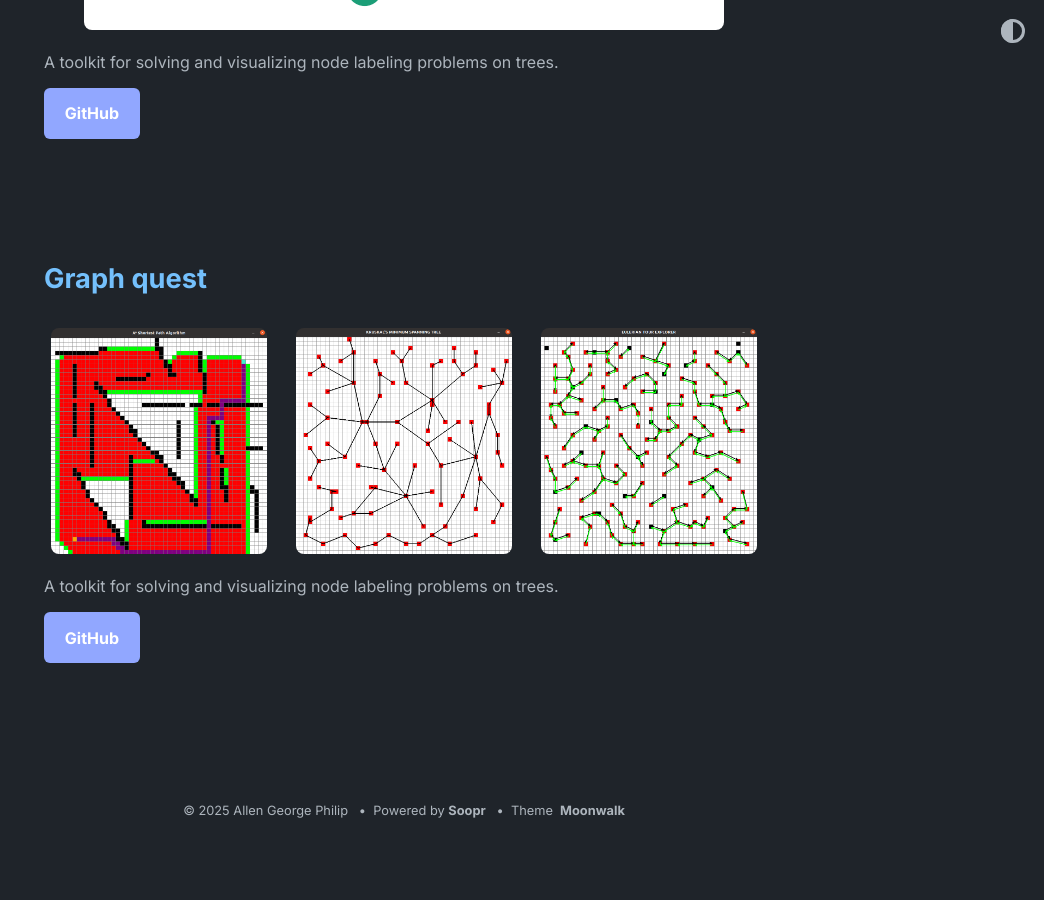
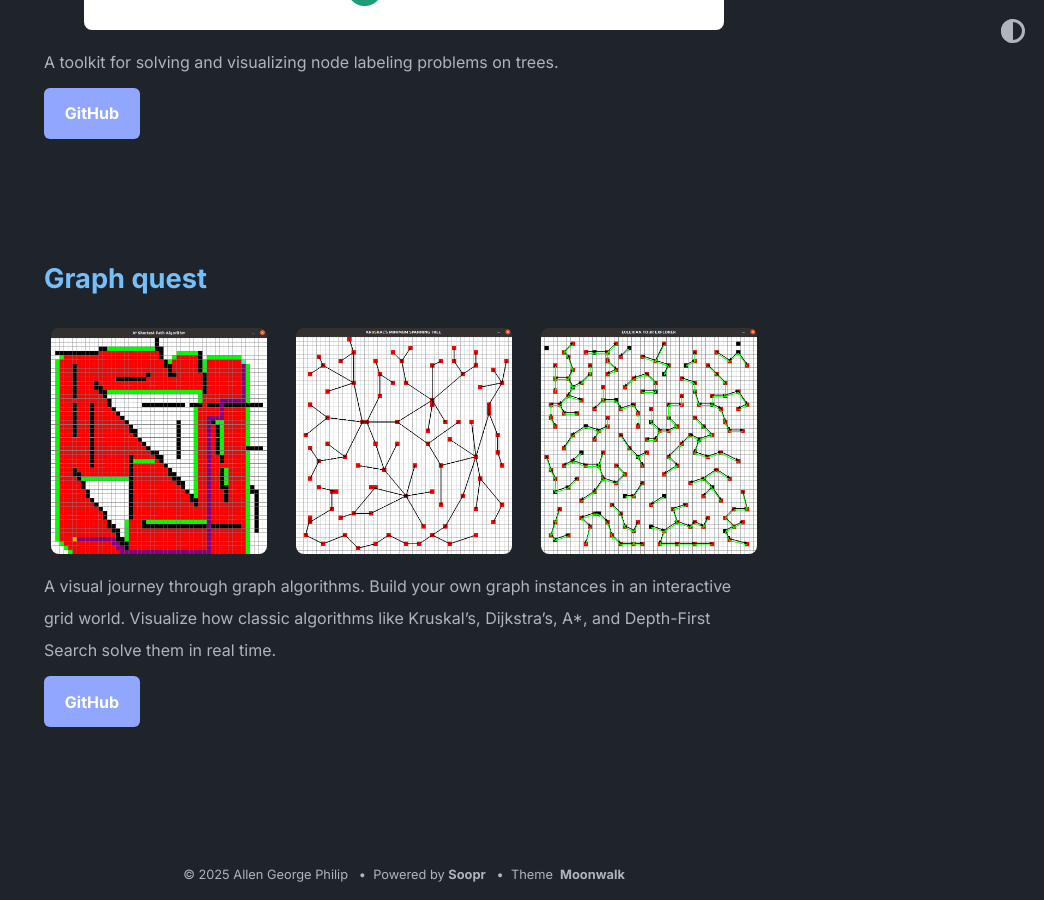
Before and after one commit to axgeorge/axgeorge.github.io, a Jekyll site: the page built from index.md, in a window 1280 px wide and 900 px high, scrolled down 3395 px. Shown: the whole window, without its empty margins (236-1280 px from the left). Built offline with Jekyll 4.4.1, drawn with Linux system fonts in a browser that asks for light colours; a style sheet for code colours, icons or effects is not loaded; before the commit the page ends 4231 px from its top, so only the background shows below that.

Commit message:
added media

```diff
--- a/_data/home.yml
+++ b/_data/home.yml
@@ -144,7 +144,7 @@ other_project_entries:
       - "/assets/images/astar.png"
       - "/assets/images/kruskals.png"
       - "/assets/images/eultours.png"
-    desc: "A toolkit for solving and visualizing node labeling problems on trees."
+    desc: "A visual journey through graph algorithms. Build your own graph instances in an interactive grid world. Visualize how classic algorithms like Kruskal’s, Dijkstra’s, A*, and Depth-First Search solve them in real time."
     venue:
-    github_link: https://github.com/axgeorge/graph-labeling-optimizer
+    github_link: https://github.com/axgeorge/GraphQuest
     paper_url:
```
